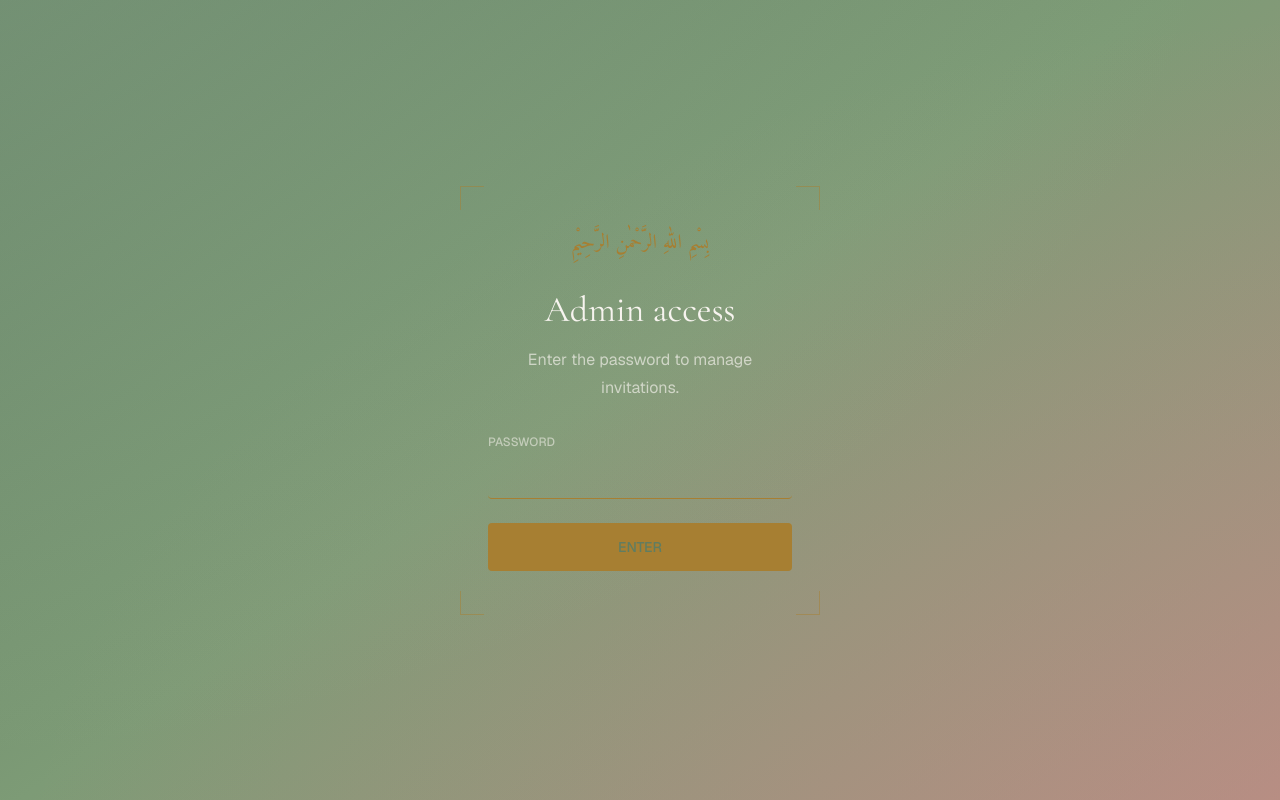
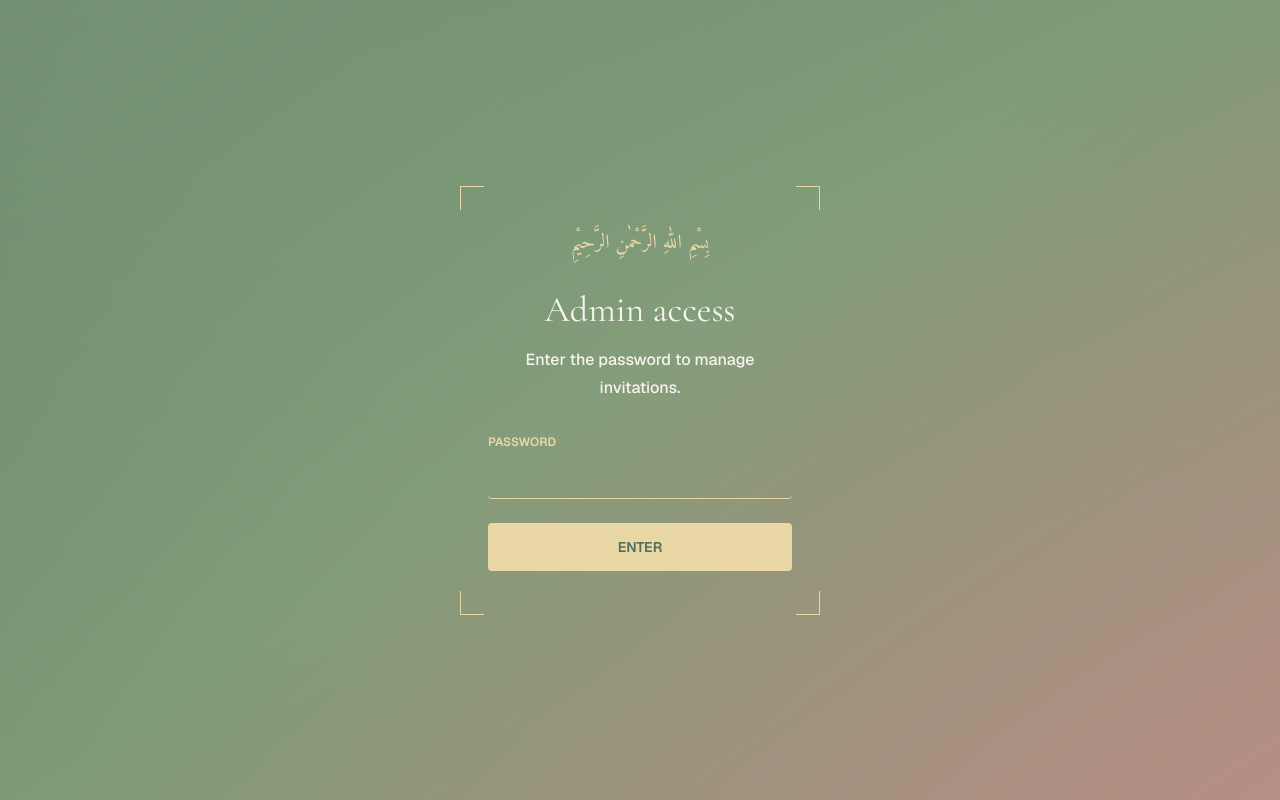
Before and after one commit to aliammad27/aliandhiraengagement, a Next.js app: page /admin/login in a window 1280 px wide. Built offline with nearby package versions, Linux system fonts and the light colour scheme.

Commit message:
Improve admin login readability

```diff
--- a/app/admin/login/page.tsx
+++ b/app/admin/login/page.tsx
@@ -49,14 +49,14 @@ export default function AdminLoginPage() {
       <Toaster position="top-center" toastOptions={{ style: { background: '#0a2038', borderRadius: '4px', color: '#f8f5ef' } }} />
 
       <div className="relative w-full max-w-sm px-7 py-14 sm:px-10">
-        <CornerFrame borderColor="border-gold/50" />
-        <p className="font-arabic text-xl text-gold">بِسْمِ اللهِ الرَّحْمٰنِ الرَّحِيْمِ</p>
-        <h1 className="mt-8 font-display text-4xl">Admin access</h1>
-        <p className="mt-4 leading-7 text-ivory/65">Enter the password to manage invitations.</p>
+        <CornerFrame borderColor="border-gold-soft" />
+        <p className="font-arabic text-xl text-gold-soft">بِسْمِ اللهِ الرَّحْمٰنِ الرَّحِيْمِ</p>
+        <h1 className="mt-8 font-display text-4xl text-ivory">Admin access</h1>
+        <p className="mt-4 font-medium leading-7 text-ivory">Enter the password to manage invitations.</p>
 
         <form onSubmit={handleSubmit} className="mt-8 space-y-6 text-left">
           <div>
-            <label htmlFor="password" className="mb-2 block text-xs font-medium uppercase text-ivory/55">
+            <label htmlFor="password" className="mb-2 block text-xs font-semibold uppercase text-gold-soft">
               Password
             </label>
             <input
@@ -66,14 +66,14 @@ export default function AdminLoginPage() {
               onChange={(event) => setPassword(event.target.value)}
               required
               autoFocus
-              className="w-full border-b border-ivory/25 bg-transparent py-2 text-ivory outline-none transition-colors focus:border-gold"
+              className="w-full border-b border-ivory/70 bg-transparent py-2 text-ivory outline-none transition-colors focus:border-gold-soft"
             />
           </div>
 
           <button
             type="submit"
             disabled={loading}
-            className="min-h-12 w-full bg-gold text-sm font-medium uppercase text-navy transition-colors hover:bg-gold-soft disabled:cursor-not-allowed disabled:opacity-50"
+            className="min-h-12 w-full bg-gold-soft text-sm font-semibold uppercase text-sage-dark transition-colors hover:bg-ivory disabled:cursor-not-allowed disabled:opacity-60"
           >
             {loading ? 'Checking...' : 'Enter'}
           </button>
```
